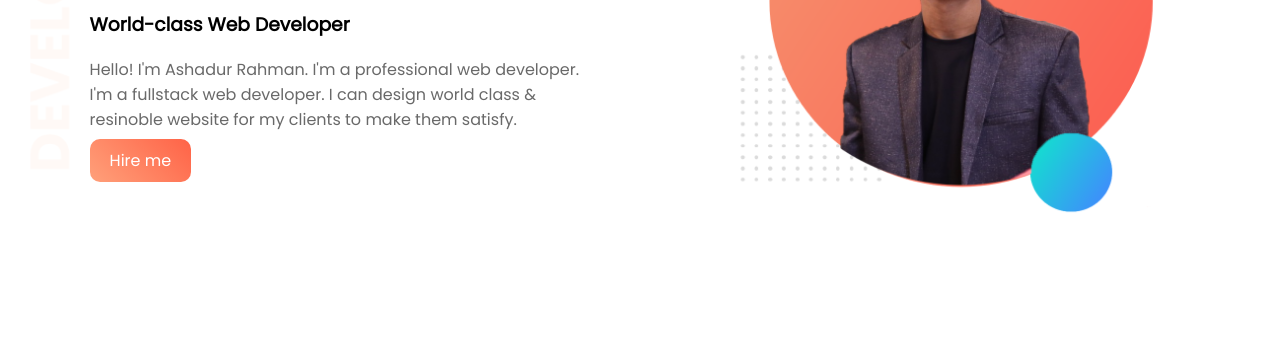
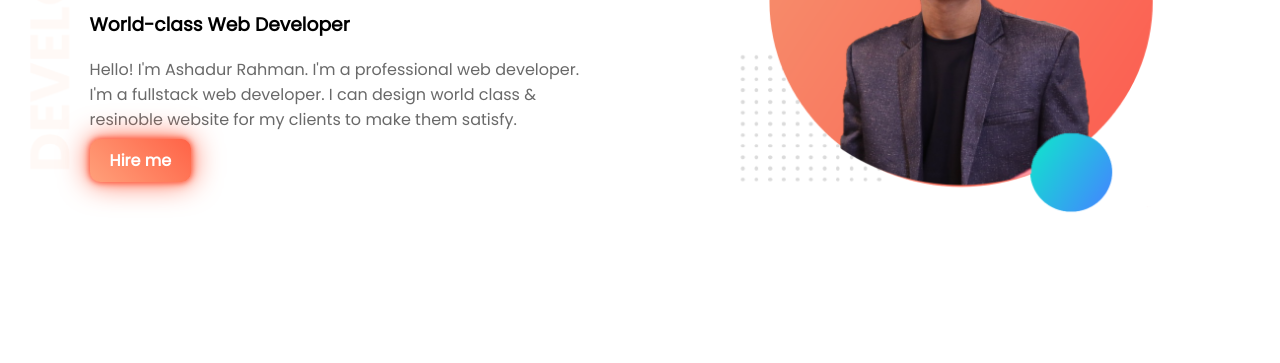
Before and after one commit to ashadur194/ashaduar-rahman, a plain HTML site: page index.html in a window 1280 px wide. In both pictures the pointer is over the link "Hire me". Shown: the part 190-553 px from the top of the page. Drawn offline with Linux system fonts and the light colour scheme.

Commit message:
button done

```diff
--- a/style.css
+++ b/style.css
@@ -89,3 +89,13 @@ p{
 footer p{
     text-align: center;
 }
+
+.link-button:hover{
+
+    background-color: tomato;
+    color: white;
+    box-shadow: 0 0 5px tomato, 0 0 10px tomato,  0 0 30px tomato;
+    font-weight: 700;
+    transition: 0.6s ease;
+
+}
```
